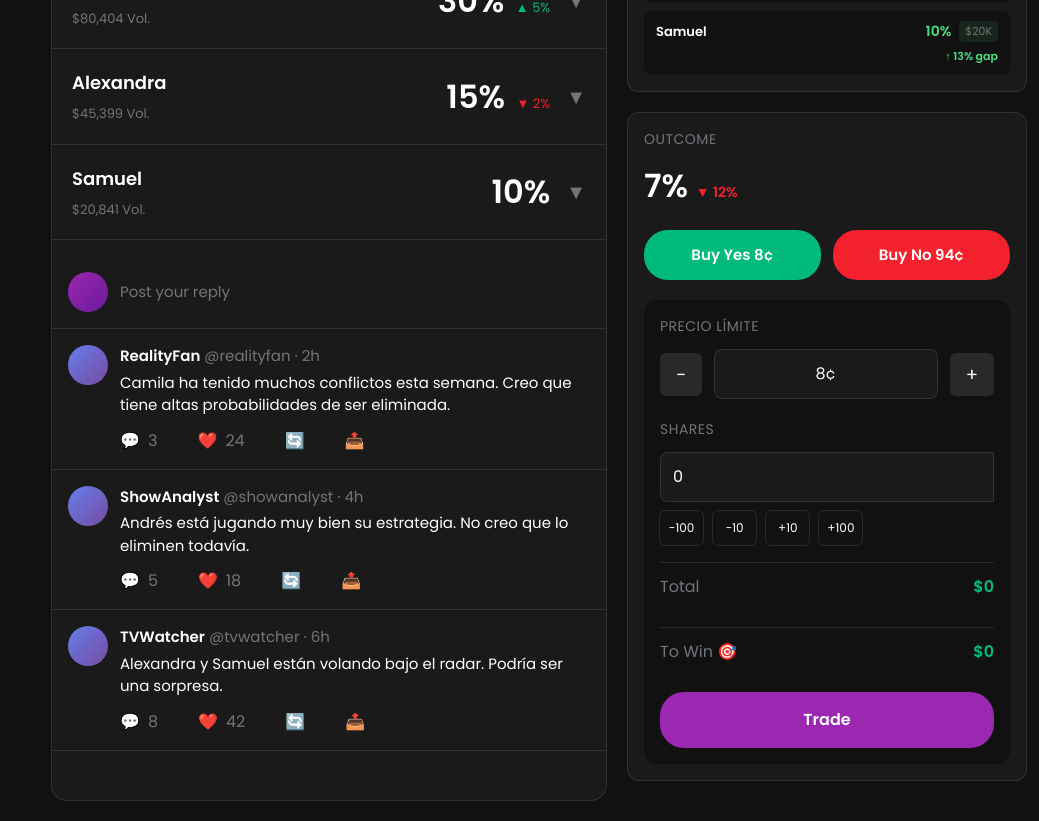
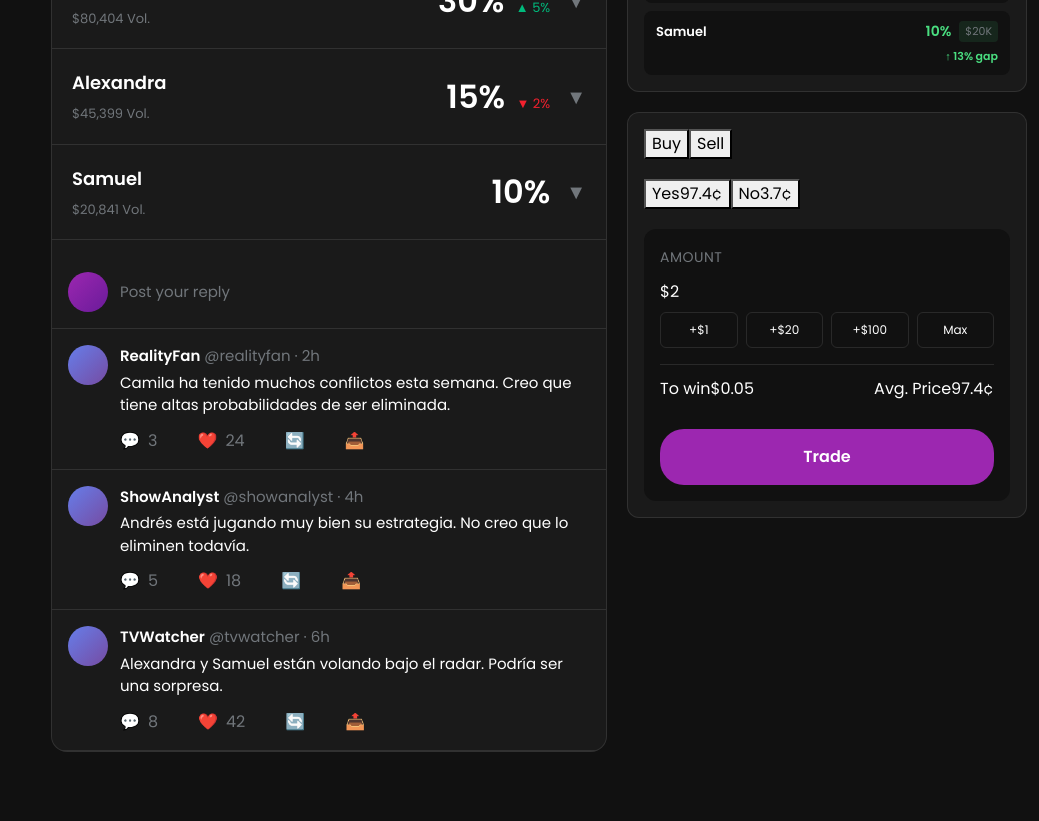
Before and after one commit to UnbridAdmin/perps, an Angular app: page /trade in a window 1280 px wide. Shown: the part 900-1721 px from the top of the page, without its empty margins (241-1280 px from the left). After the commit the page ends 1672 px from the top, so only its background shows below. Built offline with nearby package versions, Linux system fonts and the light colour scheme.

Commit message:
trade panel

```diff
--- a/src/app/trade/trading-panel/trading-panel.component.html
+++ b/src/app/trade/trading-panel/trading-panel.component.html
@@ -1,42 +1,43 @@
 <div class="trading-panel">
   <div class="trading-header">
-    <div class="section-title">OUTCOME</div>
-    <div class="current-price">7% <span class="price-change negative">▼ 12%</span></div>
+    <div class="tabs">
+      <button class="tab" [class.active]="isBuyMode" (click)="isBuyMode = true">Buy</button>
+      <button class="tab" [class.active]="!isBuyMode" (click)="isBuyMode = false">Sell</button>
+    </div>
   </div>
 
-  <div class="trade-buttons">
-    <button class="btn btn-yes">Buy Yes 8¢</button>
-    <button class="btn btn-no">Buy No 94¢</button>
+  <div class="trade-options">
+    <button class="option-btn" [class.selected]="selectedOption === 'yes'" (click)="selectedOption = 'yes'">
+      <span class="option-label">Yes</span>
+      <span class="option-price">{{ yesPrice }}¢</span>
+    </button>
+    <button class="option-btn" [class.selected]="selectedOption === 'no'" (click)="selectedOption = 'no'">
+      <span class="option-label">No</span>
+      <span class="option-price">{{ noPrice }}¢</span>
+    </button>
   </div>
 
   <div class="trade-section">
-    <div class="section-title">Precio Límite</div>
-    <div class="input-group">
-      <div class="price-controls">
-        <button class="price-btn" (click)="decreasePrice()">−</button>
-        <input type="text" class="input-field" [(ngModel)]="limitPrice" style="text-align: center;">
-        <button class="price-btn" (click)="increasePrice()">+</button>
-      </div>
-    </div>
-
-    <div class="section-title" style="margin-top: 20px;">Shares</div>
-    <div class="input-group">
-      <input type="number" class="input-field" [(ngModel)]="shares" placeholder="0">
+    <div class="amount-section">
+      <label class="section-title">Amount</label>
+      <div class="amount-display">${{ amount }}</div>
       <div class="quick-amounts">
-        <button class="quick-btn" (click)="adjustShares(-100)">-100</button>
-        <button class="quick-btn" (click)="adjustShares(-10)">-10</button>
-        <button class="quick-btn" (click)="adjustShares(10)">+10</button>
-        <button class="quick-btn" (click)="adjustShares(100)">+100</button>
+        <button class="quick-btn" (click)="setAmount(1)">+$1</button>
+        <button class="quick-btn" (click)="setAmount(20)">+$20</button>
+        <button class="quick-btn" (click)="setAmount(100)">+$100</button>
+        <button class="quick-btn max-btn" (click)="setMaxAmount()">Max</button>
       </div>
     </div>
 
     <div class="trade-info">
-      <span class="trade-info-label">Total</span>
-      <span class="trade-info-value">${{ total }}</span>
-    </div>
-    <div class="trade-info">
-      <span class="trade-info-label">To Win 🎯</span>
-      <span class="trade-info-value">${{ toWin }}</span>
+      <div class="info-row">
+        <span class="info-label">To win</span>
+        <span class="info-amount">${{ toWin }}</span>
+      </div>
+      <div class="avg-price-row">
+        <span class="avg-label">Avg. Price</span>
+        <span class="avg-value">{{ avgPrice }}¢</span>
+      </div>
     </div>
 
     <button class="btn-trade">Trade</button>
--- a/src/app/trade/trading-panel/trading-panel.component.ts
+++ b/src/app/trade/trading-panel/trading-panel.component.ts
@@ -10,31 +10,26 @@ import { FormsModule } from '@angular/forms';
   styleUrl: './trading-panel.component.scss',
 })
 export class TradingPanelComponent {
-  limitPrice = '8¢';
-  shares = 0;
+  isBuyMode = true;
+  selectedOption: 'yes' | 'no' = 'yes';
+  amount = 2;
+  maxAmount = 100;
 
-  get total(): number {
-    const price = parseInt(this.limitPrice) || 0;
-    return (price * this.shares) / 100;
+  yesPrice = 97.4;
+  noPrice = 3.7;
+  avgPrice = 97.4;
+
+  get toWin(): number {
+    // If buying at yesPrice, potential win = amount / (yesPrice/100)
+    const price = this.selectedOption === 'yes' ? this.yesPrice : this.noPrice;
+    return parseFloat(((this.amount / (price / 100)) - this.amount).toFixed(2));
   }
 
-  get toWin(): number {
-    return this.shares - this.total;
+  setAmount(value: number) {
+    this.amount = Math.min(this.amount + value, this.maxAmount);
   }
 
-  increasePrice() {
-    const current = parseInt(this.limitPrice) || 0;
-    this.limitPrice = `${current + 1}¢`;
-  }
-
-  decreasePrice() {
-    const current = parseInt(this.limitPrice) || 0;
-    if (current > 0) {
-      this.limitPrice = `${current - 1}¢`;
-    }
-  }
-
-  adjustShares(amount: number) {
-    this.shares = Math.max(0, this.shares + amount);
+  setMaxAmount() {
+    this.amount = this.maxAmount;
   }
 }
```
